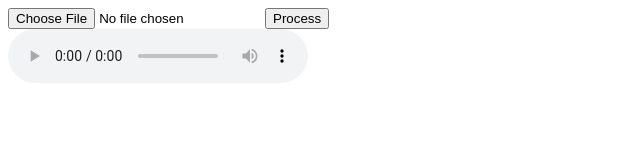
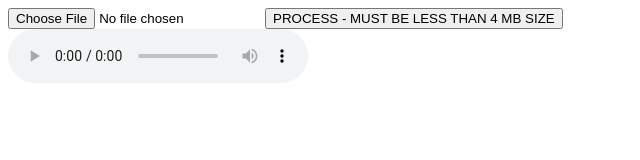
Before and after one commit to cleansongai/cleansong-proxy, a website: page public/index.html in a window 1280 px wide. Shown: the whole page, without its empty margins (0-640 px from the left). Drawn offline with Linux system fonts and the light colour scheme.

Commit message:
Update index.html

```diff
--- a/public/index.html
+++ b/public/index.html
@@ -1,5 +1,5 @@
 <input type="file" id="file" accept="audio/*">
-<button id="process">Process</button>
+<button id="process">PROCESS - MUST BE LESS THAN 4 MB SIZE</button>
 <div id="lyrics"></div>
 <audio id="outAudio" controls></audio>
 
```
